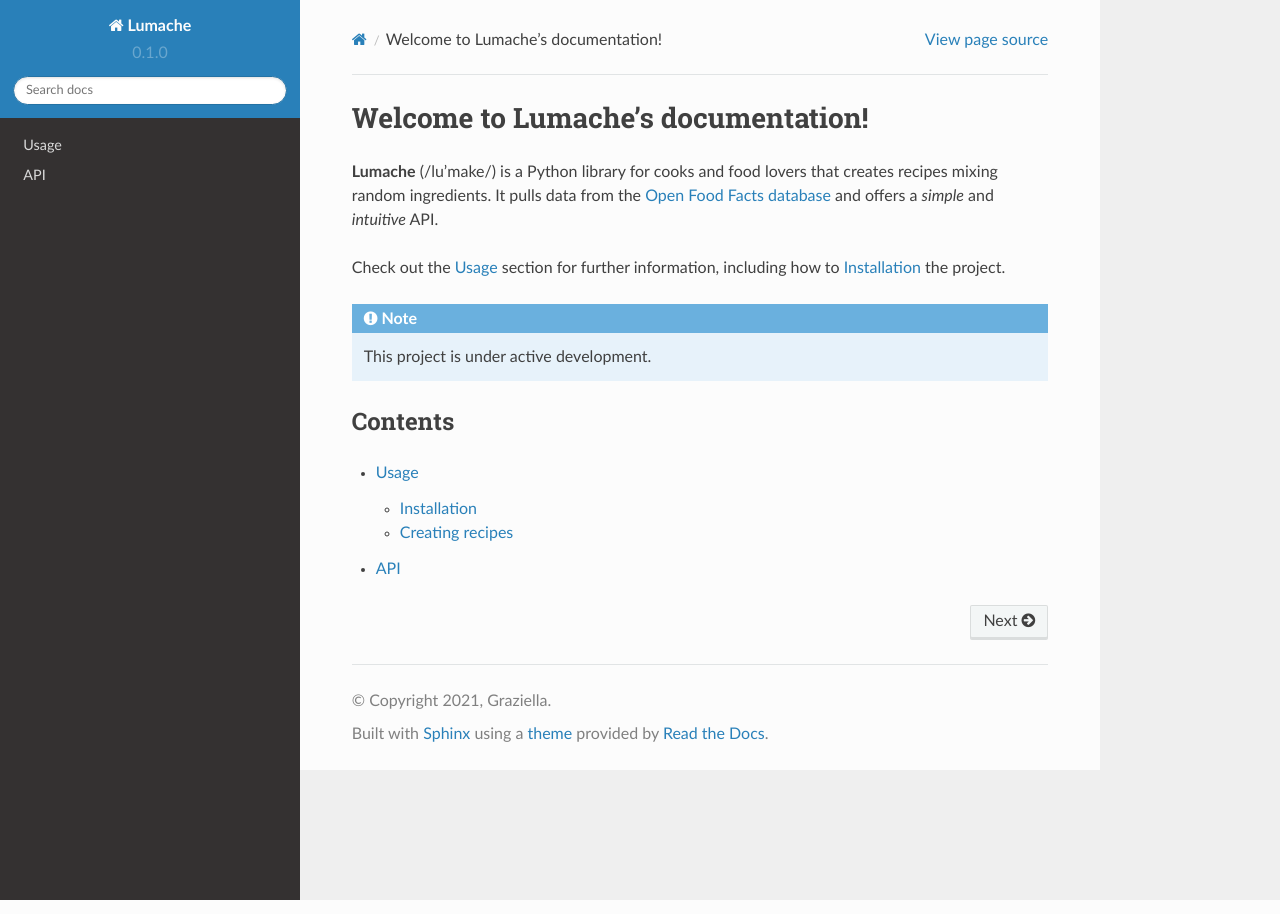
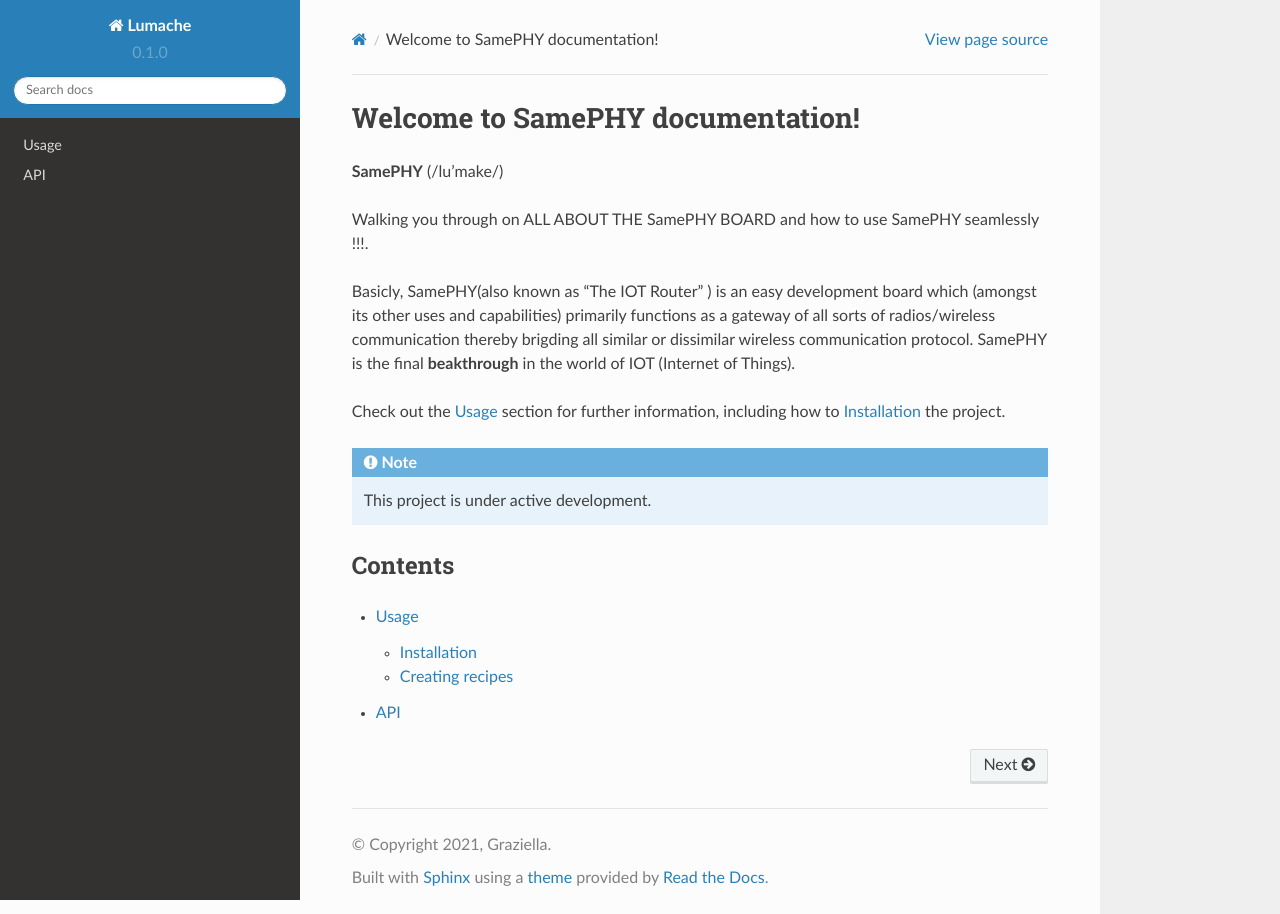
Before and after one commit to petchu99/bookish-waddle, a Sphinx documentation site: the page built from docs/source/index.rst, in a window 1280 px wide. Built offline with Sphinx 7.4.7 and the Read the Docs theme 2.0.0, drawn with Linux system fonts in a browser that asks for light colours.

Commit message:
Update index.rst

```diff
--- a/docs/source/index.rst
+++ b/docs/source/index.rst
@@ -1,10 +1,11 @@
-Welcome to Lumache's documentation!
+Welcome to SamePHY documentation!
 ===================================
 
-**Lumache** (/lu'make/) is a Python library for cooks and food lovers
-that creates recipes mixing random ingredients.
-It pulls data from the `Open Food Facts database <https://world.openfoodfacts.org/>`_
-and offers a *simple* and *intuitive* API.
+**SamePHY** (/lu'make/)
+
+Walking you through on ALL ABOUT THE SamePHY BOARD and how to use SamePHY seamlessly !!!.
+
+Basicly, SamePHY(also known as "The IOT Router" ) is an easy development board which (amongst its other uses and capabilities) primarily functions as a gateway of all sorts of radios/wireless communication thereby brigding all similar or dissimilar wireless communication protocol. SamePHY is the final **beakthrough** in the world of IOT (Internet of Things).
 
 Check out the :doc:`usage` section for further information, including
 how to :ref:`installation` the project.
```
